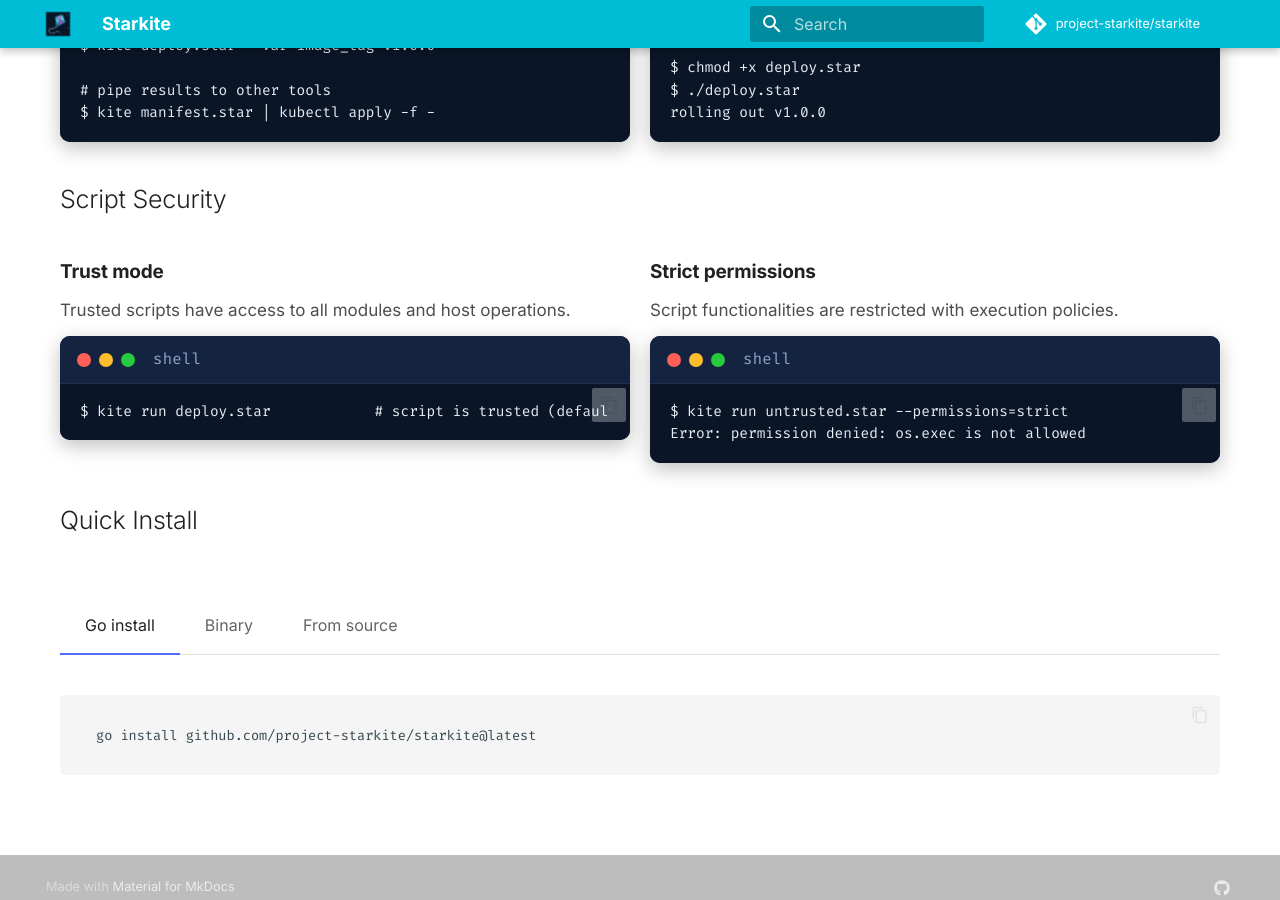
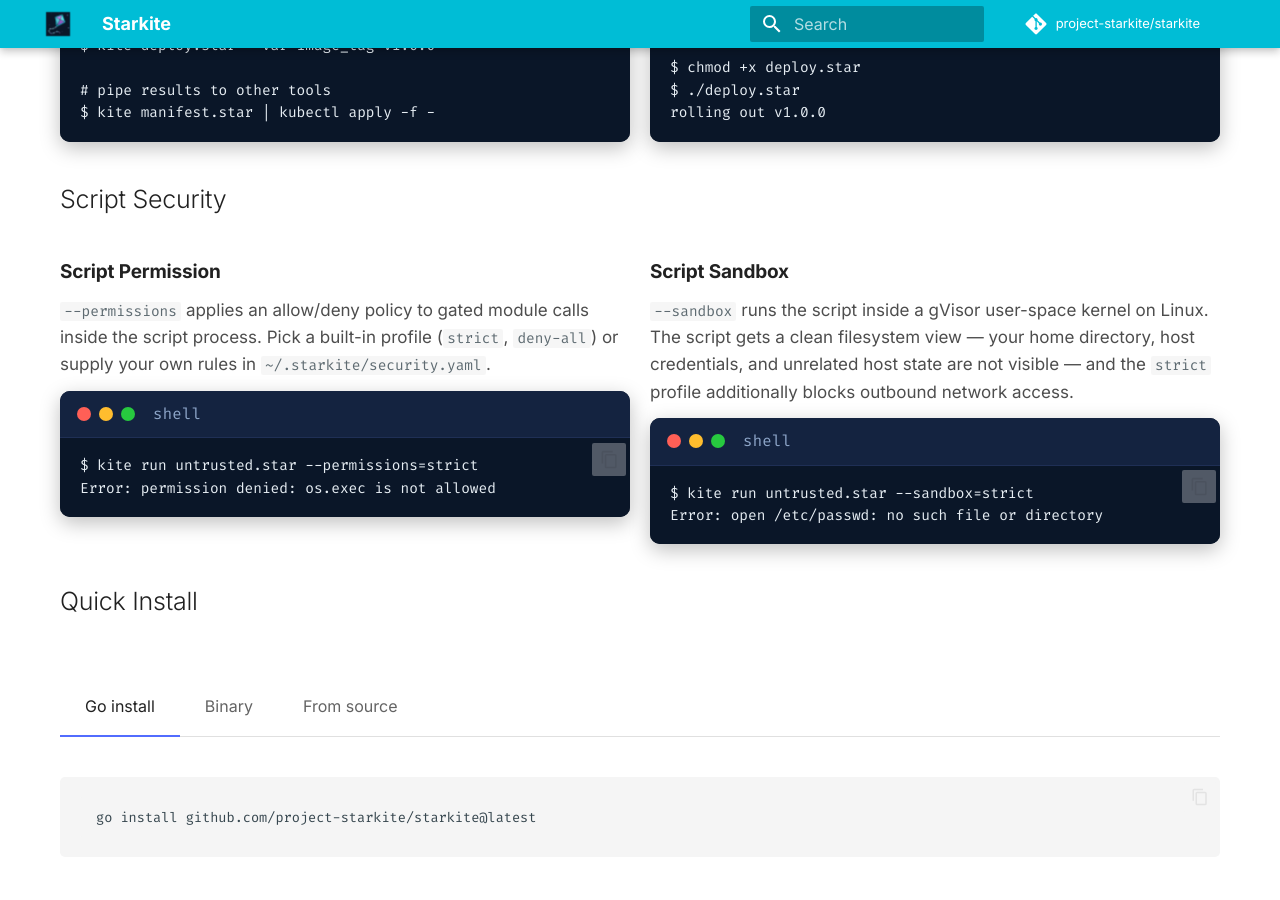
Before and after one commit to project-starkite/starkite, an MkDocs documentation site: the page built from docs/index.md, in a window 1280 px wide and 900 px high, scrolled down 1851 px. Built offline with MkDocs 1.6.1 and Material for MkDocs 9.7.7, drawn with Linux system fonts in a browser that asks for light colours; comment, search, counter and statistics services are not loaded; a style sheet for code colours, icons or effects is not loaded.

Commit message:
Minor README update

```diff
--- a/docs/overrides/home.html
+++ b/docs/overrides/home.html
@@ -680,22 +680,8 @@
 <section class="run-section">
   <div class="run-grid">
     <div class="run-card">
-      <h4>Trust mode</h4>
-      <p>Trusted scripts have access to all modules and host operations.</p>
-      <div class="terminal">
-        <div class="terminal__bar">
-          <span class="terminal__dot terminal__dot--red"></span>
-          <span class="terminal__dot terminal__dot--yellow"></span>
-          <span class="terminal__dot terminal__dot--green"></span>
-          <span class="terminal__title">shell</span>
-        </div>
-        <pre><code class="language-bash">$ kite run deploy.star            # script is trusted (default)</code></pre>
-      </div>
-    </div>
-
-    <div class="run-card">
-      <h4>Strict permissions</h4>
-      <p>Script functionalities are restricted with execution policies.</p>
+      <h4>Script Permission</h4>
+      <p><code>--permissions</code> applies an allow/deny policy to gated module calls inside the script process. Pick a built-in profile (<code>strict</code>, <code>deny-all</code>) or supply your own rules in <code>~/.starkite/security.yaml</code>.</p>
       <div class="terminal">
         <div class="terminal__bar">
           <span class="terminal__dot terminal__dot--red"></span>
@@ -705,6 +691,21 @@
         </div>
         <pre><code class="language-bash">$ kite run untrusted.star --permissions=strict
 Error: permission denied: os.exec is not allowed</code></pre>
+      </div>
+    </div>
+
+    <div class="run-card">
+      <h4>Script Sandbox</h4>
+      <p><code>--sandbox</code> runs the script inside a gVisor user-space kernel on Linux. The script gets a clean filesystem view — your home directory, host credentials, and unrelated host state are not visible — and the <code>strict</code> profile additionally blocks outbound network access.</p>
+      <div class="terminal">
+        <div class="terminal__bar">
+          <span class="terminal__dot terminal__dot--red"></span>
+          <span class="terminal__dot terminal__dot--yellow"></span>
+          <span class="terminal__dot terminal__dot--green"></span>
+          <span class="terminal__title">shell</span>
+        </div>
+        <pre><code class="language-bash">$ kite run untrusted.star --sandbox=strict
+Error: open /etc/passwd: no such file or directory</code></pre>
       </div>
     </div>
   </div>
```
